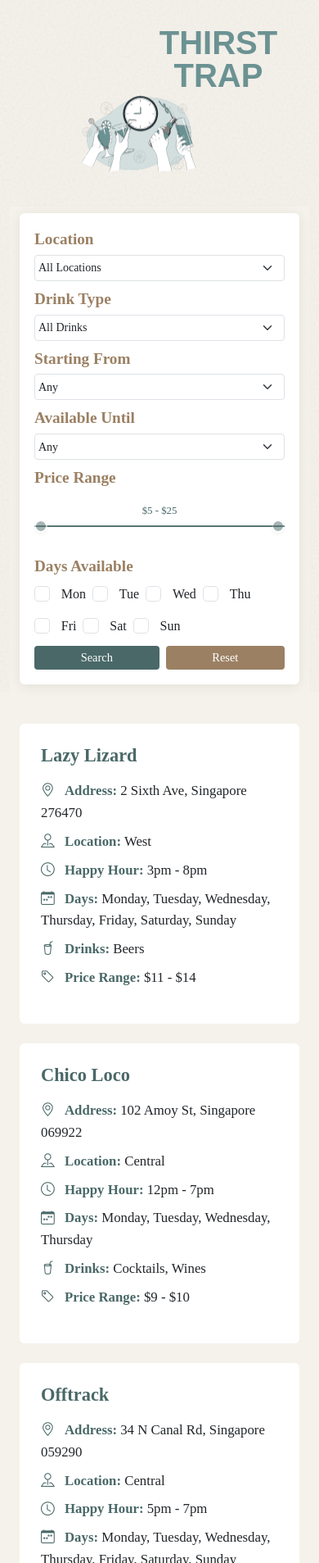
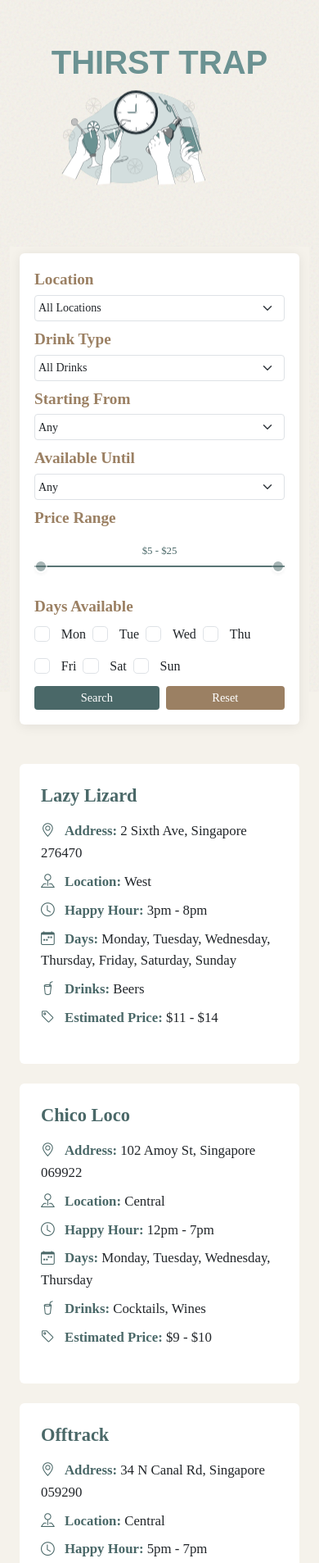
Before and after one commit to ah598/thirst-trap, a plain HTML site: page index.html in a window 390 px wide. Shown: the top 1907 px of the page at 82% size. Drawn offline with nearby package versions, Linux system fonts and the light colour scheme; a web font is replaced by a local one.

Commit message:
caa 15 Nov 3.00pm

```diff
--- a/about.html
+++ b/about.html
@@ -18,6 +18,17 @@
 
     <!-- Add Bootstrap Icons -->
     <link rel="stylesheet" href="https://cdn.jsdelivr.net/npm/bootstrap-icons@1.11.3/font/bootstrap-icons.min.css">
+
+    <!-- Google tag (gtag.js) -->
+    <script async src="https://www.googletagmanager.com/gtag/js?id=G-KQVQT11QK4"></script>
+    <script>
+    window.dataLayer = window.dataLayer || [];
+    function gtag(){dataLayer.push(arguments);}
+    gtag('js', new Date());
+
+    gtag('config', 'G-KQVQT11QK4');
+</script>
+
 </head>
 <body>
     <!-- Navigation -->
@@ -38,22 +49,14 @@
 
     <div class="container-fluid py-2">
        <!-- Header Section -->
-       <header class="text-center mb-4">
-        <div class="container">
-            <div class="row justify-content-center align-items-center">
-
-                <div class="col-md-6 text-md-end pe-md-4">
-                    <div class="header-text-wrapper">
-                        <h1 class="display-4 fw-bold mb-2">THIRST TRAP</h1>
-                    </div>
+       <header>
+        <div class="header-container">
+            <a href="index.html" class="header-link">
+                <h1 class="display-4 fw-bold">THIRST TRAP</h1>
+                <div class="header-illustration">
+                    <img src="logo.svg" alt="Thirst Trap Illustration" class="header-logo">
                 </div>
-
-                <div class="col-md-6 ps-md-4">
-                    <div class="header-illustration">
-                        <img src="logo.svg" alt="Thirst Trap Illustration" class="header-logo">
-                    </div>
-                </div>
-            </div>
+            </a>
         </div>
     </header>
 
--- a/index.html
+++ b/index.html
@@ -18,6 +18,16 @@
 
     <!-- Bootstrap Icons -->
     <link rel="stylesheet" href="https://cdn.jsdelivr.net/npm/bootstrap-icons@1.11.3/font/bootstrap-icons.min.css">
+
+    <!-- Google tag (gtag.js) -->
+    <script async src="https://www.googletagmanager.com/gtag/js?id=G-KQVQT11QK4"></script>
+    <script>
+    window.dataLayer = window.dataLayer || [];
+    function gtag(){dataLayer.push(arguments);}
+    gtag('js', new Date());
+
+    gtag('config', 'G-KQVQT11QK4');
+    </script>
 </head>
 <body>
     <!-- Navigation -->
@@ -38,20 +48,14 @@
 
     <div class="container-fluid py-2">
         <!-- Header Section -->
-        <header class="text-center mb-4">
-            <div class="container">
-                <div class="row justify-content-center align-items-center">
-                    <div class="col-md-6 text-md-end pe-md-4">
-                        <div class="header-text-wrapper">
-                            <h1 class="display-4 fw-bold mb-2">THIRST TRAP</h1>
-                        </div>
+        <header>
+            <div class="header-container">
+                <a href="index.html" class="header-link">
+                    <h1 class="display-4 fw-bold">THIRST TRAP</h1>
+                    <div class="header-illustration">
+                        <img src="logo.svg" alt="Thirst Trap Illustration" class="header-logo">
                     </div>
-                    <div class="col-md-6 ps-md-4">
-                        <div class="header-illustration">
-                            <img src="logo.svg" alt="Thirst Trap Illustration" class="header-logo">
-                        </div>
-                    </div>
-                </div>
+                </a>
             </div>
         </header>
 
@@ -84,6 +88,7 @@
                                         <option value="cocktails">Cocktails</option>
                                         <option value="wines">Wines</option>
                                         <option value="spirits">Spirits</option>
+                                        <option value="sakes">Sakes</option>
                                     </select>
                                 </div>
 
--- a/script.js
+++ b/script.js
@@ -266,6 +266,91 @@ const barsData = [
         days: ["Tuesday", "Wednesday", "Thursday", "Friday", "Saturday"],
         url: "https://beerbasket.sg/",
     },
+    {
+        name: "Tachinomiya",
+        location: "North",
+        address: "211 Hougang Street 21, #01-285, Singapore 530211",
+        happyHourStart: "17:00",
+        happyHourEnd: "19:00",
+        drinks: ["beers", "sakes", "cocktails"],
+        priceRange: {
+            min: 8,
+            max: 15
+        },
+        days: ["Monday", "Tuesday", "Wednesday", "Thursday", "Friday", "Saturday", "Sunday"],
+        url: "https://www.tachinomiya.com.sg/",
+    },
+    {
+        name: "The Secret Mermaid",
+        location: "Central",
+        address: "10 Collyer Quay, B1-09 Ocean Financial Centre, Singapore 049315",
+        happyHourStart: "16:30",
+        happyHourEnd: "18:30",
+        drinks: ["cocktails", "wines"],
+        priceRange: {
+            min: 12,
+            max: 15
+        },
+        days: ["Monday", "Tuesday", "Wednesday", "Thursday", "Friday"],
+        url: "https://www.thesecretmermaid.com/",
+    },
+    {
+        name: "Gibson",
+        location: "Central",
+        address: "20 Bukit Pasoh Rd, 2nd floor, Singapore 089834",
+        happyHourStart: "18:00",
+        happyHourEnd: "20:00",
+        drinks: ["cocktails", "beers", "wines"],
+        priceRange: {
+            min: 10,
+            max: 16
+        },
+        days: ["Monday", "Tuesday", "Wednesday", "Thursday", "Friday", "Saturday", "Sunday"],
+        url: "https://www.gibsonbar.sg/",
+    },
+    {
+        name: "Live Twice",
+        location: "Central",
+        address: "18-20 Bukit Pasoh Rd, 1st floor, Singapore 089834",
+        happyHourStart: "18:00",
+        happyHourEnd: "20:00",
+        drinks: ["cocktails", "beers", "wines"],
+        priceRange: {
+            min: 12,
+            max: 16
+        },
+        days: ["Monday", "Tuesday", "Wednesday", "Thursday", "Friday", "Saturday", "Sunday"],
+        url: "https://www.livetwice.sg/",
+    },
+    {
+        name: "Jigger & Pony",
+        location: "Central",
+        address: "165 Tanjong Pagar Road, 1st floor, Amara Hotel, Singapore 088538",
+        happyHourStart: "18:00",
+        happyHourEnd: "19:30",
+        drinks: ["cocktails", "beers", "wines"],
+        priceRange: {
+            min: 12,
+            max: 19
+        },
+        days: ["Monday", "Tuesday", "Wednesday", "Thursday", "Friday", "Saturday", "Sunday"],
+        url: "https://www.jiggerandpony.com/",
+    },
+    {
+        name: "Wala Wala",
+        location: "West",
+        address: "31 Lorong Mambong, Singapore 277689",
+        happyHourStart: "16:00",
+        happyHourEnd: "19:00",
+        drinks: ["beers", "wines"],
+        priceRange: {
+            min: 11,
+            max: 11
+        },
+        days: ["Monday", "Tuesday", "Wednesday", "Thursday", "Saturday", "Sunday"],
+        url: "https://www.walawala.sg/",
+    },
+
 ];
 
 // Display Function with enhanced card design and clickable links
@@ -293,6 +378,12 @@ function displayBars(bars) {
     bars.forEach(bar => {
         const barElement = document.createElement('div');
         barElement.className = 'col';
+
+        // Format price range display
+        const priceDisplay = bar.priceRange.min === bar.priceRange.max
+            ? `$${bar.priceRange.min}`
+            : `$${bar.priceRange.min} - $${bar.priceRange.max}`;
+
         barElement.innerHTML = `
             <div class="card h-100">
                 <div class="card-body">
@@ -325,7 +416,7 @@ function displayBars(bars) {
                         </li>
                         <li>
                             <i class="bi bi-tag me-2"></i>
-                            <strong>Price Range:</strong> $${bar.priceRange.min} - $${bar.priceRange.max}
+                            <strong>Estimated Price:</strong> ${priceDisplay}
                         </li>
                     </ul>
                 </div>
--- a/style.css
+++ b/style.css
@@ -32,38 +32,37 @@ body::before {
 
 /* Header Styles */
 header {
-    padding: 0.5rem 0;
-    margin-bottom: -1rem;
+    padding: 2rem 0;
+    margin-bottom: 2rem;
+}
+
+.header-container {
+    display: flex;
+    justify-content: center;
+    align-items: center;
+    gap: 2rem; /* Space between text and logo */
+    max-width: 1000px; /* Control maximum width */
+    margin: 0 auto;
+}
+
+header h1.display-4 {
+    font-family: 'Faculty glyphic', sans-serif;
+    font-size: 4rem;
+    font-weight: 2000;
+    color: #6B9292;
+    line-height: 1;
+    margin: 0;
 }
 
 .header-illustration {
     max-width: 370px;
-    padding: 0;
     animation: float 3s ease-in-out infinite;
-    margin-left: -1rem;
 }
 
 .header-logo {
     width: 75%;
     height: auto;
     display: block;
-}
-
-.header-text-wrapper {
-    display: flex;
-    flex-direction: column;
-    align-items: flex-end;
-    margin-left: 4rem;
-}
-
-header h1.display-4 {
-    font-family: 'Faculty glyphic', sans-serif;
-    font-size: 4rem;
-    margin: 0;
-    font-weight: 2000;
-    color: #6B9292;
-    line-height: 1;
-    margin-left: 5rem;
 }
 
 /* Bar Link Styles */
@@ -321,7 +320,7 @@ header h1.display-4 {
 }
 
 .btn-custom-secondary:hover {
-    background-color: #bc4e46;
+    background-color: #b58560;
 }
 
 .btn-sm {
@@ -367,15 +366,20 @@ header h1.display-4 {
     }
 }
 
-@media (max-width: 767px) {
-    .header-illustration {
-        max-width: 200px;
-        margin: 0 auto;
+@media (max-width: 991px) {
+    header h1.display-4 {
+        font-size: 3rem;
     }
 
-    .header-text-wrapper {
-        margin-right: 0;
-        align-items: center;
+    .header-illustration {
+        max-width: 320px;
+    }
+}
+
+@media (max-width: 767px) {
+    .header-container {
+        flex-direction: column;
+        gap: 1rem;
     }
 
     header h1.display-4 {
@@ -383,9 +387,8 @@ header h1.display-4 {
         text-align: center;
     }
 
-    header h2.h4 {
-        text-align: center;
-        font-size: 1rem;
+    .header-illustration {
+        max-width: 250px;
     }
 
     .filter-card {
@@ -462,3 +465,41 @@ header h1.display-4 {
     transform: scaleX(1);
     transform-origin: left;
 }
+
+/* Header Link Styles */
+.header-link {
+    text-decoration: none;
+    display: flex;
+    align-items: center;
+    gap: 2rem;
+    transition: all 0.3s ease;
+}
+
+.header-link:hover {
+    transform: scale(1.02);
+}
+
+.header-link h1 {
+    color: #6B9292; /* Keeps the original color */
+}
+
+.header-link:hover h1 {
+    color: var(--custom-secondary); /* Changes color on hover */
+}
+
+/* Ensure other header styles remain the same */
+.header-container {
+    display: flex;
+    justify-content: center;
+    align-items: center;
+    max-width: 1000px;
+    margin: 0 auto;
+}
+
+/* Update media query for mobile */
+@media (max-width: 767px) {
+    .header-link {
+        flex-direction: column;
+        gap: 1rem;
+    }
+}
```
